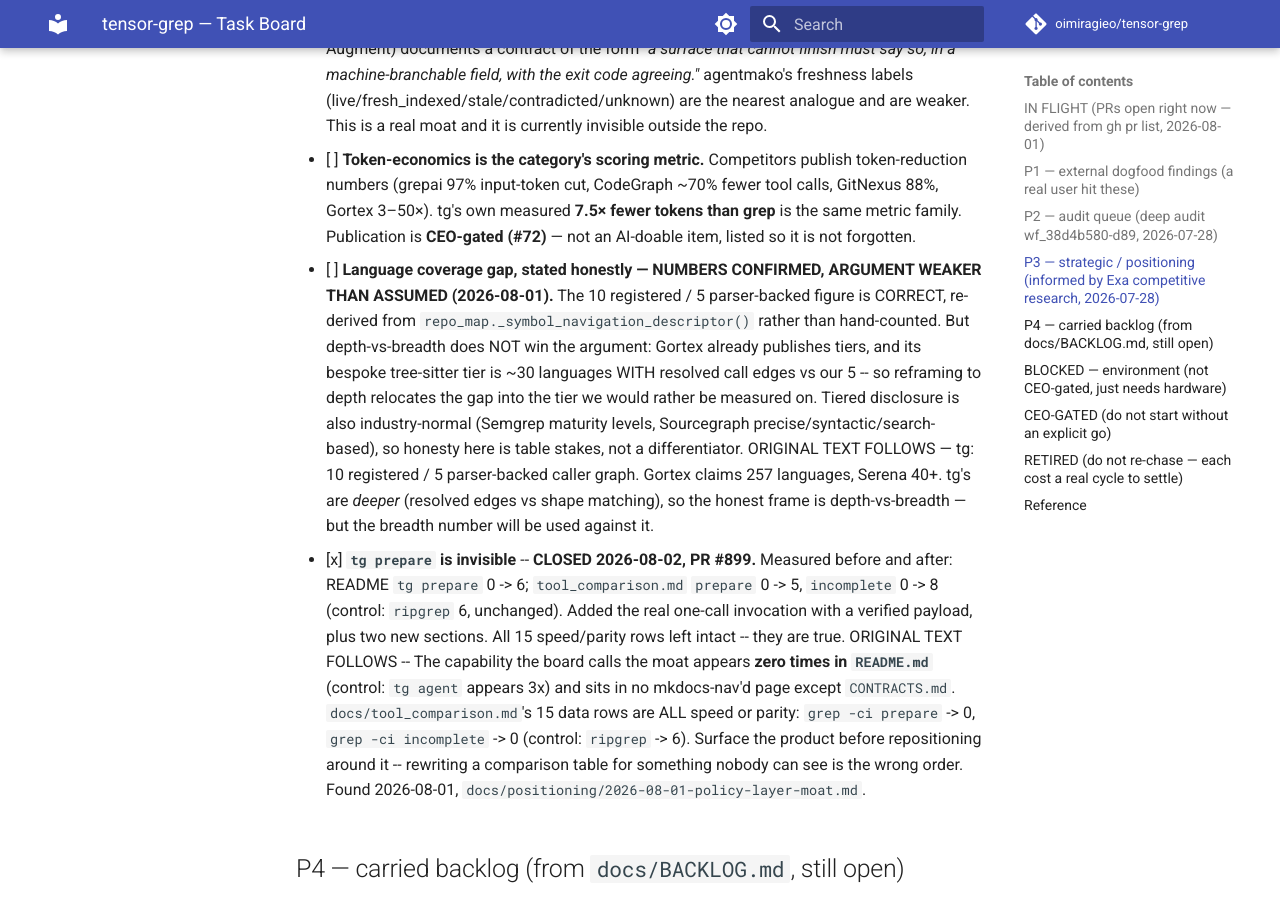
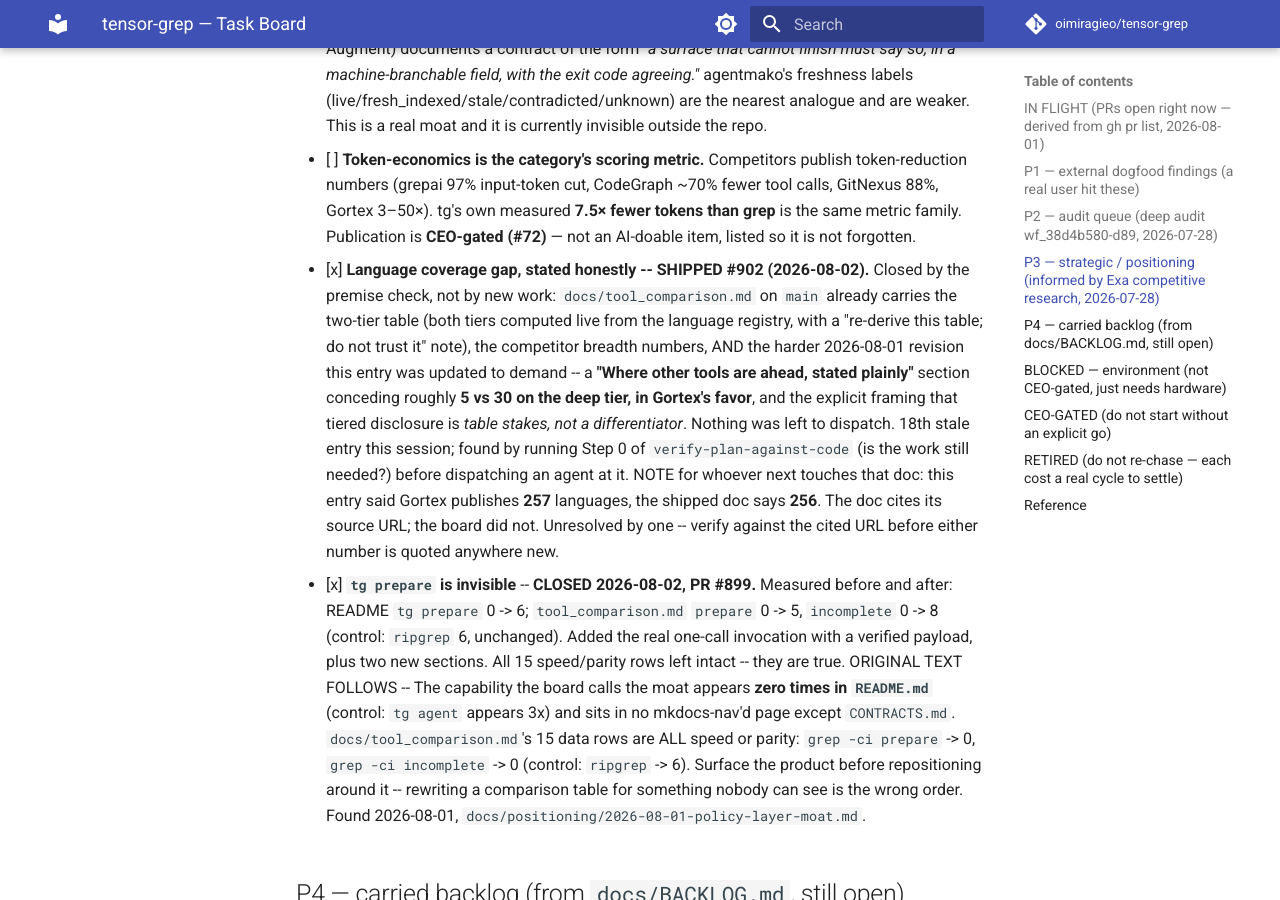
Before and after one commit to oimiragieo/tensor-grep, an MkDocs documentation site: the page built from docs/TASK_BOARD.md, in a window 1280 px wide and 900 px high, scrolled down 6325 px. Built offline with MkDocs 1.6.1 and Material for MkDocs 9.7.7, drawn with Linux system fonts in a browser that asks for light colours; comment, search, counter and statistics services are not loaded.

Commit message:
docs: close the language-coverage item -- #902 already shipped all of it
Found by running Step 0 of verify-plan-against-code (is the work still needed?)
before dispatching an agent at it. docs/tool_comparison.md on main already
carries every element this entry asked for, including the harder 2026-08-01
revision the entry was updated to demand:

- the two-tier table, both tiers computed live from the language registry,
  with an explicit "re-derive this table; do not trust it" note
- the competitor breadth numbers
- a "Where other tools are ahead, stated plainly" section conceding roughly
  5 vs 30 on the deep tier, in Gortex's favor
- the framing that tiered disclosure is table stakes, not a differentiator

18th stale entry this session. This is the check paying for itself in the same
turn it landed -- without it the dispatch would have gone out.

Carries forward one unresolved discrepancy rather than papering over it: the
board said Gortex publishes 257 languages, the shipped doc says 256. The doc
cites its source URL; the board did not. Flagged in the closed entry so the
number is verified before it is quoted anywhere new.

Co-Authored-By: Claude Opus 5 (1M context) <noreply@anthropic.com>

```diff
--- a/docs/TASK_BOARD.md
+++ b/docs/TASK_BOARD.md
@@ -186,9 +186,18 @@ review, each verified against the real code (a finding without a `file:line` was
   numbers (grepai 97% input-token cut, CodeGraph ~70% fewer tool calls, GitNexus 88%, Gortex 3–50×).
   tg's own measured **7.5× fewer tokens than grep** is the same metric family. Publication is
   **CEO-gated (#72)** — not an AI-doable item, listed so it is not forgotten.
-- [ ] **Language coverage gap, stated honestly — NUMBERS CONFIRMED, ARGUMENT WEAKER THAN ASSUMED (2026-08-01).** The 10 registered / 5 parser-backed figure is CORRECT, re-derived from `repo_map._symbol_navigation_descriptor()` rather than hand-counted. But depth-vs-breadth does NOT win the argument: Gortex already publishes tiers, and its bespoke tree-sitter tier is ~30 languages WITH resolved call edges vs our 5 -- so reframing to depth relocates the gap into the tier we would rather be measured on. Tiered disclosure is also industry-normal (Semgrep maturity levels, Sourcegraph precise/syntactic/search-based), so honesty here is table stakes, not a differentiator. ORIGINAL TEXT FOLLOWS — tg: 10 registered / 5 parser-backed caller graph.
-  Gortex claims 257 languages, Serena 40+. tg's are *deeper* (resolved edges vs shape matching), so
-  the honest frame is depth-vs-breadth — but the breadth number will be used against it.
+- [x] **Language coverage gap, stated honestly -- SHIPPED #902 (2026-08-02).** Closed by the
+  premise check, not by new work: `docs/tool_comparison.md` on `main` already carries the
+  two-tier table (both tiers computed live from the language registry, with a "re-derive this
+  table; do not trust it" note), the competitor breadth numbers, AND the harder 2026-08-01
+  revision this entry was updated to demand -- a **"Where other tools are ahead, stated
+  plainly"** section conceding roughly **5 vs 30 on the deep tier, in Gortex's favor**, and the
+  explicit framing that tiered disclosure is *table stakes, not a differentiator*. Nothing was
+  left to dispatch. 18th stale entry this session; found by running Step 0 of
+  `verify-plan-against-code` (is the work still needed?) before dispatching an agent at it.
+  NOTE for whoever next touches that doc: this entry said Gortex publishes **257** languages,
+  the shipped doc says **256**. The doc cites its source URL; the board did not. Unresolved by
+  one -- verify against the cited URL before either number is quoted anywhere new.
 
 - [x] **`tg prepare` is invisible** -- **CLOSED 2026-08-02, PR #899.** Measured before and after: README `tg prepare` 0 -> 6; `tool_comparison.md` `prepare` 0 -> 5, `incomplete` 0 -> 8 (control: `ripgrep` 6, unchanged). Added the real one-call invocation with a verified payload, plus two new sections. All 15 speed/parity rows left intact -- they are true. ORIGINAL TEXT FOLLOWS --  The capability the board calls the moat appears **zero times in `README.md`** (control: `tg agent` appears 3x) and sits in no mkdocs-nav'd page except `CONTRACTS.md`. `docs/tool_comparison.md`'s 15 data rows are ALL speed or parity: `grep -ci prepare` -> 0, `grep -ci incomplete` -> 0 (control: `ripgrep` -> 6). Surface the product before repositioning around it -- rewriting a comparison table for something nobody can see is the wrong order. Found 2026-08-01, `docs/positioning/2026-08-01-policy-layer-moat.md`.
 
```
